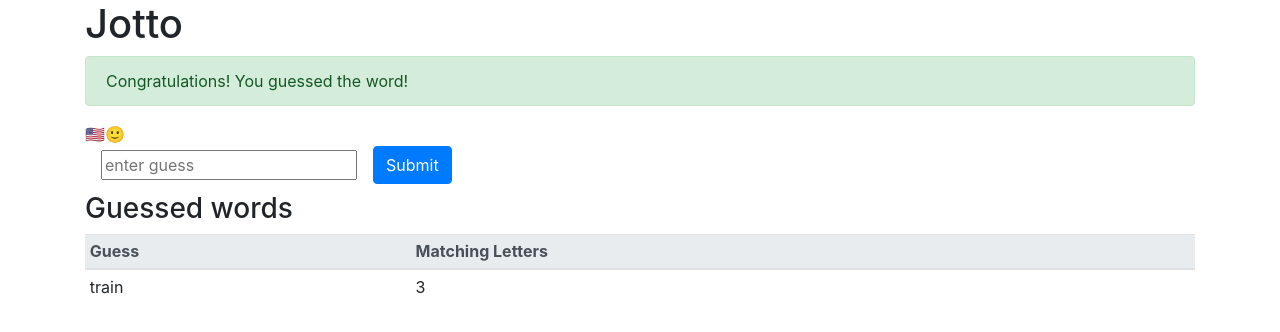
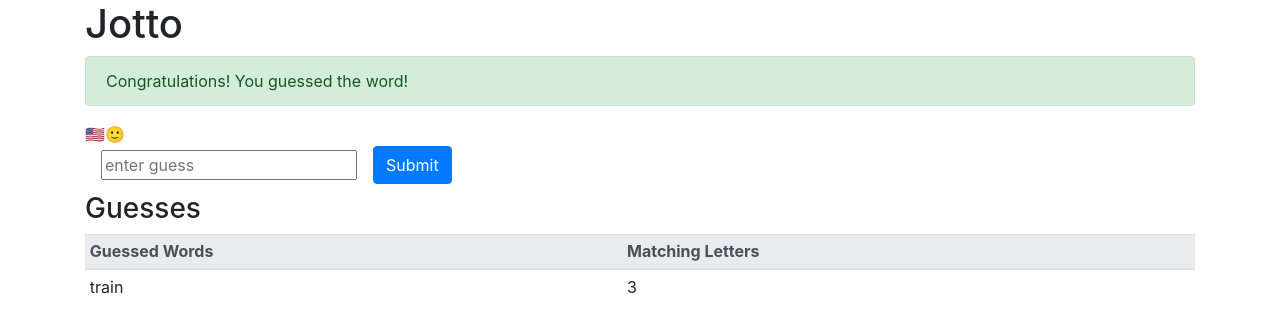
Before and after one commit to Prakhil-tp/jotto, a React (Create React App) app: page / in a window 1280 px wide. Shown: the top 332 px of the page. Built offline with nearby package versions, Linux system fonts and the light colour scheme.

Commit message:
Add language picker tests

```diff
--- a/src/GuessedWords.js
+++ b/src/GuessedWords.js
@@ -1,12 +1,16 @@
 import React from "react";
 import PropTypes from "prop-types";
+import languageContext from "./contexts/languageContext";
+import stringModule from "./helpers/strings";
 
 const GuessedWords = (props) => {
+  const language = React.useContext(languageContext);
+
   let contents;
   if (props.guessedWords.length === 0) {
     contents = (
       <span data-test="guessed-instructions">
-        Try to guess the secret word!
+        {stringModule.getStringByLanguage(language, "guessPrompt")}
       </span>
     );
   } else {
@@ -18,12 +22,24 @@
     ));
     contents = (
       <div data-test="guessed-words">
-        <h3>Guessed words</h3>
+        <h3>
+          {stringModule.getStringByLanguage(language, "guessedWords")}
+        </h3>
         <table className="table table-sm">
           <thead className="thead-light">
             <tr>
-              <th>Guess</th>
-              <th>Matching Letters</th>
+              <th>
+                {stringModule.getStringByLanguage(
+                  language,
+                  "guessColumnHeader"
+                )}
+              </th>
+              <th>
+                {stringModule.getStringByLanguage(
+                  language,
+                  "matchingLettersColumnHeader"
+                )}
+              </th>
             </tr>
           </thead>
           <tbody>{guessedWordRows}</tbody>
```
Also changed, not shown: 1 other file (tests, documents, lock files or other folders).
